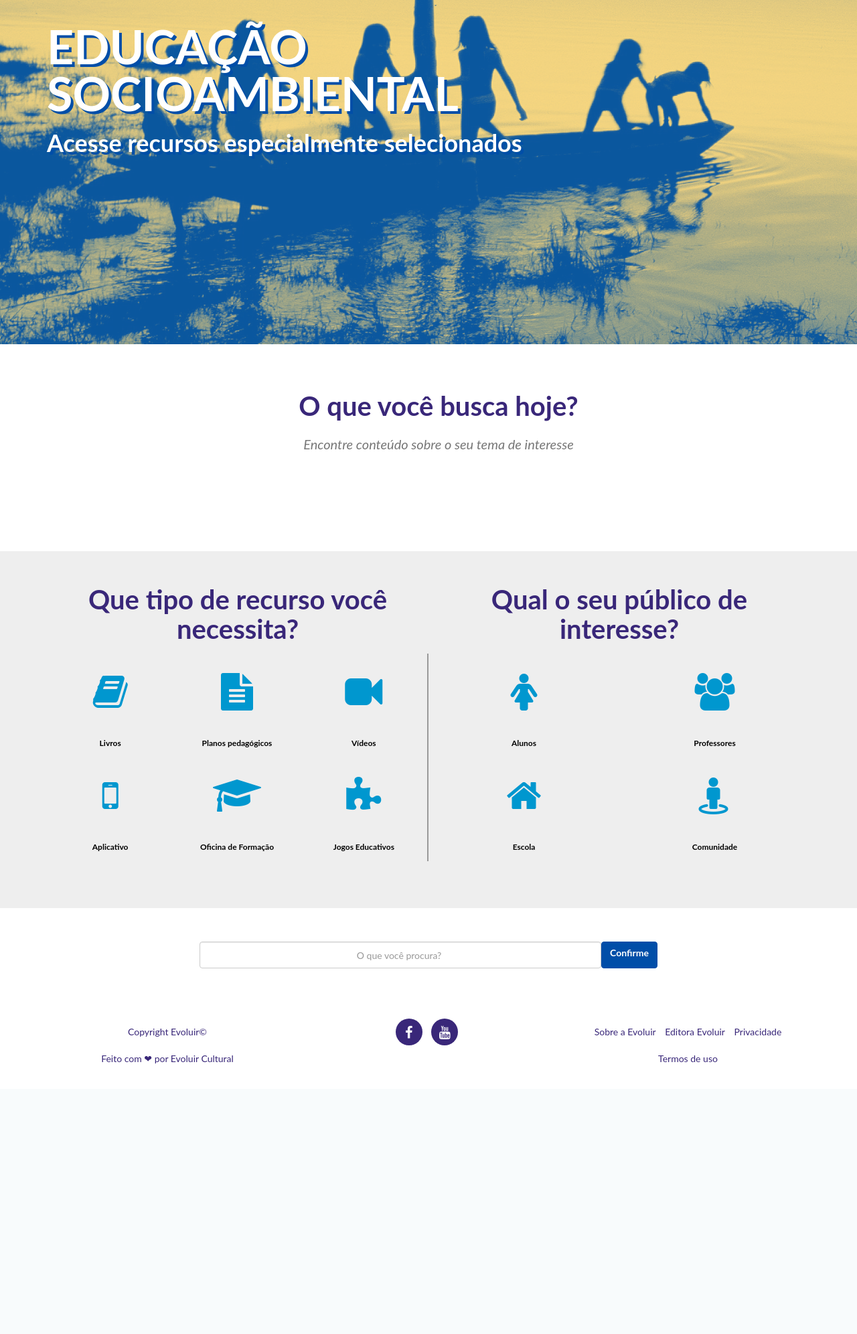
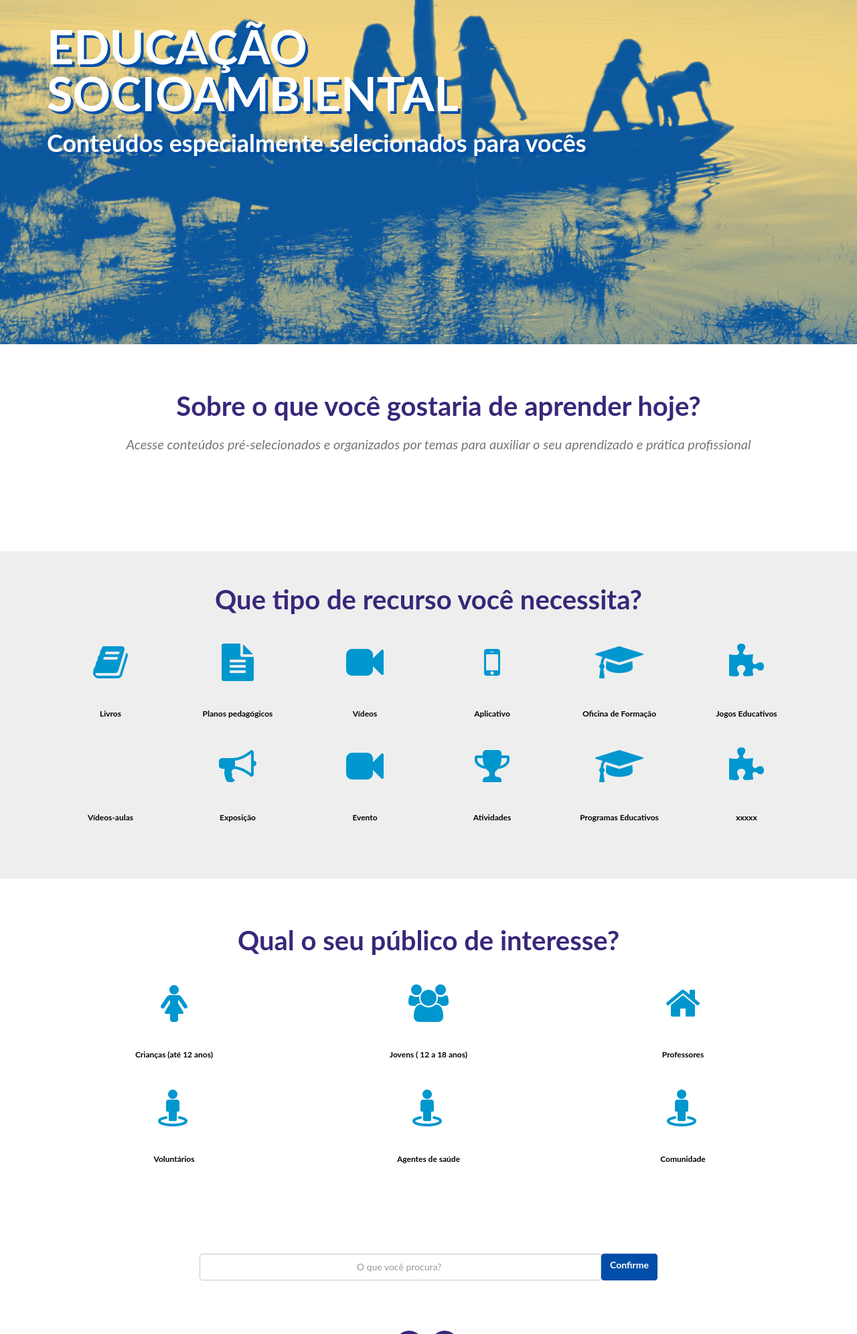
Before and after one commit to marinamaluta/livrarias, a Django app: page / in a window 1280 px wide. Shown: the part 286-2278 px from the top of the page at 67% size. Before the commit the page ends 1874 px from the top, so only its background shows below. Run offline with Django 3.2, Linux system fonts and the light colour scheme; data that the repository does not hold is empty; some libraries are stand-ins or nearby versions; some web fonts are replaced.

Commit message:
Subindo conteudo referente ao banco de dados e alteração pág. principal

```diff
--- a/conteudos/templates/conteudos/home.html
+++ b/conteudos/templates/conteudos/home.html
@@ -5,8 +5,9 @@
     <div class="container">
         <div class="intro-text">
             <div class="intro-lead-in">
-                Educação <br> Socioambiental
-                <h1> Acesse recursos especialmente selecionados </h1>
+                Educação
+                <br> Socioambiental
+                <h1> Conteúdos especialmente selecionados para vocês </h1>
 
             </div>
             <div class="intro-heading"></div>
@@ -17,12 +18,12 @@
 
 
 <!-- Inicio da section Portifólio-->
-<section id="portfolio" >
+<section id="portfolio">
     <div class="container" id="materiais">
         <div class="row">
             <div class="col-lg-12 text-center">
-                <h2 class="section-heading">O que você busca hoje?</h2>
-                <h3 class="section-subheading text-muted" style="background-color: transparent;">Encontre conteúdo sobre o seu tema de interesse</h3>
+                <h2 class="section-heading">Sobre o que você gostaria de aprender hoje?</h2>
+                <h3 class="section-subheading text-muted" style="background-color: transparent;">Acesse conteúdos pré-selecionados e organizados por temas para auxiliar o seu aprendizado e prática profissional</h3>
             </div>
         </div>
 
@@ -58,41 +59,40 @@
             <div class="col-lg-12 text-center">
                 <h2 class="section-heading">Que tipo de recurso você necessita?</h2>
                 <!--<h3 class="section-subheading text-muted"> por materiais </br> -->
-                </h3>
             </div>
         </div>
-        <div class="row text-center teste">
-            <div class="col-md-4 col-sm-6 ">
+        <div class="row text-center">
+            <div class="col-md-2 col-sm-2 ">
                 <span class="fa-stack fa-4x">
                     <i class="fa fa-book" aria-hidden="true" class="img-circle img-responsive" alt="Resultado de imagem para combo1" title="Resultado de imagem para combo1"></i>
                 </span>
-                <h4 class="service-heading">Livros </h4>
+                <h4 class="service-heading">Livros</h4>
                 <!--  <p class="text-muted"><a href="#" class="a-personalizado">Materiais pedagógicos para Comunidades</a></p> -->
             </div>
 
-            <div class="col-md-4 col-sm-6">
+            <div class="col-md-2 col-sm-2">
                 <span class="fa-stack fa-4x">
                     <i class="fa fa-file-text" aria-hidden="true" class="img-circle img-responsive" alt="Resultado de imagem para combo2" title="Resultado de imagem para combo2"></i>
                 </span>
-                <h4 class="service-heading">Planos pedagógicos </h4>
+                <h4 class="service-heading">Planos pedagógicos</h4>
             </div>
 
-            <div class="col-md-4 col-sm-6">
+            <div class="col-md-2 col-sm-2">
                 <span class="fa-stack fa-4x">
                     <i class="fa fa-video-camera" aria-hidden="true" class="img-circle img-responsive" alt="Resultado de imagem para combo3"
                         title="Resultado de imagem para combo3"></i>
                 </span>
-                <h4 class="service-heading">Vídeos </h4>
+                <h4 class="service-heading">Vídeos</h4>
             </div>
 
-            <div class="col-md-4 col-sm-6">
+            <div class="col-md-2 col-sm-2">
                 <span class="fa-stack fa-4x">
                     <i class="fa fa-mobile" aria-hidden="true" class="img-circle img-responsive" alt="Resultado de imagem para combo1" title="Resultado de imagem para combo1"></i>
                 </span>
                 <h4 class="service-heading">Aplicativo </h4>
             </div>
 
-            <div class="col-md-4 col-sm-6">
+            <div class="col-md-2 col-sm-2">
                 <span class="fa-stack fa-4x">
                     <i class="fa fa-graduation-cap" aria-hidden="true" class="img-circle img-responsive" alt="Resultado de imagem para combo1"
                         title="Resultado de imagem para combo1"></i>
@@ -100,7 +100,7 @@
                 <h4 class="service-heading">Oficina de Formação </h4>
             </div>
 
-            <div class="col-md-4 col-sm-6">
+            <div class="col-md-2 col-sm-2">
                 <span class="fa-stack fa-4x">
                     <i class="fa fa-puzzle-piece" aria-hidden="true" class="img-circle img-responsive" alt="Resultado de imagem para combo1"
                         title="Resultado de imagem para combo1"></i>
@@ -109,45 +109,107 @@
                 <!-- <input id="checkBox" type="checkbox"> -->
             </div>
 
+            <div class="col-md-2 col-sm-2">
+                <span class="fa-stack fa-4x">
+                    <i class="far fa-video" aria-hidden="true" class="img-circle img-responsive" alt="Resultado de imagem para combo1" title="Resultado de imagem para combo1"></i>
+                </span>
+                <h4 class="service-heading">Vídeos-aulas </h4>
+                <!--  <p class="text-muted"><a href="#" class="a-personalizado">Materiais pedagógicos para Comunidades</a></p> -->
+            </div>
+
+            <div class="col-md-2 col-sm-2">
+                <span class="fa-stack fa-4x">
+                    <i class="fa fa-bullhorn" aria-hidden="true" class="img-circle img-responsive" alt="Resultado de imagem para combo2" title="Resultado de imagem para combo2"></i>
+                </span>
+                <h4 class="service-heading">Exposição</h4>
+            </div>
+
+            <div class="col-md-2 col-sm-2">
+                <span class="fa-stack fa-4x">
+                    <i class="fa fa-video-camera" aria-hidden="true" class="img-circle img-responsive" alt="Resultado de imagem para combo3"
+                        title="Resultado de imagem para combo3"></i>
+                </span>
+                <h4 class="service-heading"> Evento </h4>
+            </div>
+
+            <div class="col-md-2 col-sm-2">
+                <span class="fa-stack fa-4x">
+                    <i class="fa fa-trophy" aria-hidden="true" class="img-circle img-responsive" alt="Resultado de imagem para combo1" title="Resultado de imagem para combo1"></i>
+                </span>
+                <h4 class="service-heading"> Atividades </h4>
+            </div>
+
+            <div class="col-md-2 col-sm-2">
+                <span class="fa-stack fa-4x">
+                    <i class="fa fa-graduation-cap" aria-hidden="true" class="img-circle img-responsive" alt="Resultado de imagem para combo1"
+                        title="Resultado de imagem para combo1"></i>
+                </span>
+                <h4 class="service-heading"> Programas Educativos </h4>
+            </div>
+
+            <div class="col-md-2 col-sm-2">
+                <span class="fa-stack fa-4x">
+                    <i class="fa fa-puzzle-piece" aria-hidden="true" class="img-circle img-responsive" alt="Resultado de imagem para combo1"
+                        title="Resultado de imagem para combo1"></i>
+                </span>
+                <h4 class="service-heading">  xxxxx </h4>
+                <!-- <input id="checkBox" type="checkbox"> -->
+            </div>
+
         </div>
     </div>
 
+</section>
+
+<section class="bg-light" style="display:flex">
 
     <div class="container" id="combos">
         <div class="row">
             <div class="col-lg-12 text-center">
                 <h2 class="section-heading">Qual o seu público de interesse?</h2>
                 <!-- <h3 class="section-subheading text-muted"> desenvolvidos   </h3>-->
-
             </div>
             </br>
             </br>
         </div>
         <div class="row text-center">
-            <div class="col-md-6 col-sm-6">
+            <div class="col-md-4 col-sm-6">
                 <span class="fa-stack fa-4x">
                     <i class="fa fa-female" aria-hidden="true" class="img-circle img-responsive" alt="Resultado de imagem para combo1" title="Resultado de imagem para combo1"></i>
                 </span>
-                <h4 class="service-heading">Alunos
+                <h4 class="service-heading">Crianças (até 12 anos)</h4>
                 <!-- <input id="checkBox" type="checkbox"> -->
-                </h4>
                 <!--  <p class="text-muted"><a href="#" class="a-personalizado">Materiais pedagógicos para Comunidades</a></p> -->
             </div>
-            <div class="col-md-6 col-sm-6">
+            <div class="col-md-4 col-sm-6">
                 <span class="fa-stack fa-4x">
                     <i class="fa fa-users" aria-hidden="true" class="img-circle img-responsive" alt="Resultado de imagem para combo2" title="Resultado de imagem para combo2"></i>
                 </span>
-                <h4 class="service-heading">Professores </h4>
+                <h4 class="service-heading">Jovens ( 12 a 18 anos) </h4>
                 <!-- <p class="text-muted"><a href="#" class="a-personalizado">Materiais pedagógicos para Escolas</a></p>-->
             </div>
-            <div class="col-md-6 col-sm-6">
+            <div class="col-md-4 col-sm-6">
                 <span class="fa-stack fa-4x">
                     <i class="fa fa-home" aria-hidden="true" class="img-circle img-responsive" alt="Resultado de imagem para combo3" title="Resultado de imagem para combo3"></i>
                 </span>
-                <h4 class="service-heading">Escola</h4>
+                <h4 class="service-heading">Professores</h4>
                 <!-- <p class="text-muted"><a href="#" class="a-personalizado">Materiais pedagógicos para Agentes Comunitários de Saúde</a></p>-->
             </div>
-            <div class="col-md-6 col-sm-6">
+            <div class="col-md-4 col-sm-6">
+                <span class="fa-stack fa-4x">
+                    <i class="fa fa-street-view" aria-hidden="true" class="img-circle img-responsive" alt="Resultado de imagem para combo3" title="Resultado de imagem para combo3"></i>
+                </span>
+                <h4 class="service-heading">Voluntários</h4>
+                <!-- <p class="text-muted"><a href="#" class="a-personalizado">Materiais pedagógicos para Agentes Comunitários de Saúde</a></p>-->
+            </div>
+            <div class="col-md-4 col-sm-6">
+                <span class="fa-stack fa-4x">
+                    <i class="fa fa-street-view" aria-hidden="true" class="img-circle img-responsive" alt="Resultado de imagem para combo3" title="Resultado de imagem para combo3"></i>
+                </span>
+                <h4 class="service-heading">Agentes de saúde</h4>
+                <!-- <p class="text-muted"><a href="#" class="a-personalizado">Materiais pedagógicos para Agentes Comunitários de Saúde</a></p>-->
+            </div>
+            <div class="col-md-4 col-sm-6">
                 <span class="fa-stack fa-4x">
                     <i class="fa fa-street-view" aria-hidden="true" class="img-circle img-responsive" alt="Resultado de imagem para combo3" title="Resultado de imagem para combo3"></i>
                 </span>
@@ -155,7 +217,11 @@
                 <!-- <p class="text-muted"><a href="#" class="a-personalizado">Materiais pedagógicos para Agentes Comunitários de Saúde</a></p>-->
             </div>
         </div>
+    </div>
+
 </section>
+
+
 <section class="row procure">
     <input type="search" class="form-control text-center" placeholder="O que você procura?" id="search" style="width: 600px; height: 40px;"
         required="" data-validation-required-message="O que você procura?">
--- a/static/css/estilo.css
+++ b/static/css/estilo.css
@@ -205,7 +205,7 @@ fieldset[disabled] .btn-xl.active {
   border-color: #e7e7e7;
   font-family: "Lato",Arial,Helvetica,sans-serif, "Montserrat", "Helvetica Neue";
   text-transform: uppercase;
-  color: #004EA8;
+  color: white;
   font-size: 14px;
 }
 .navbar-custom .navbar-toggle:hover,
@@ -754,10 +754,6 @@ display: flex;
 padding: 50px 0 50px 0;
 }
 
-.teste{
-
-  border-right: 2px solid #999;
-}
 
 /* Final do modo responsivo */
 
```
Lines whose indentation alone changed are shown as unchanged.
